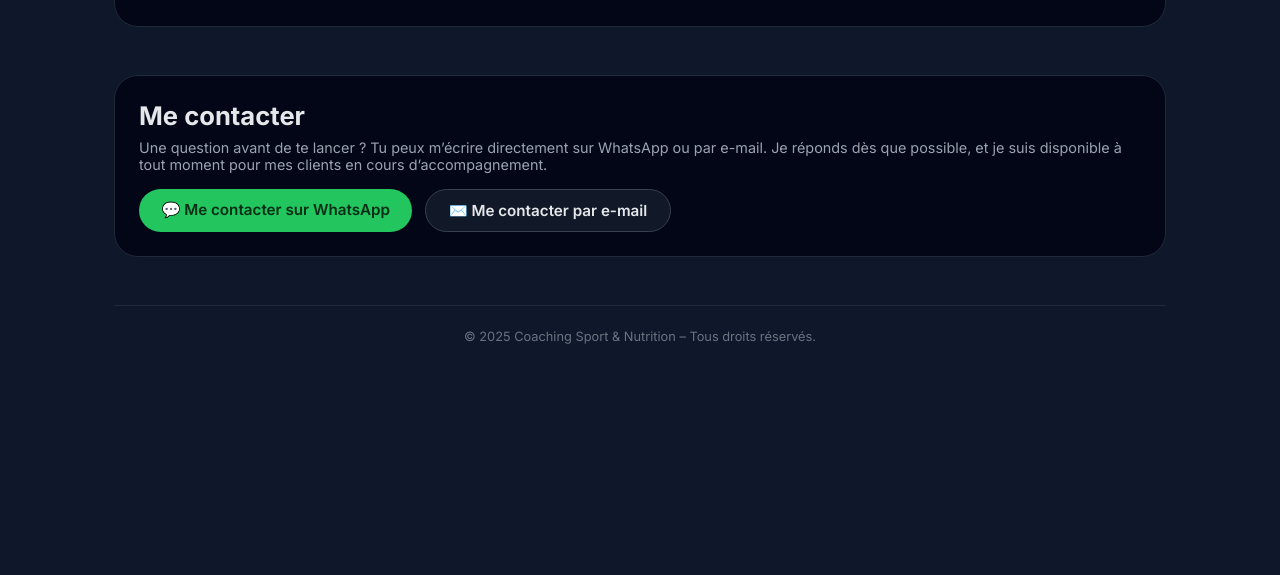
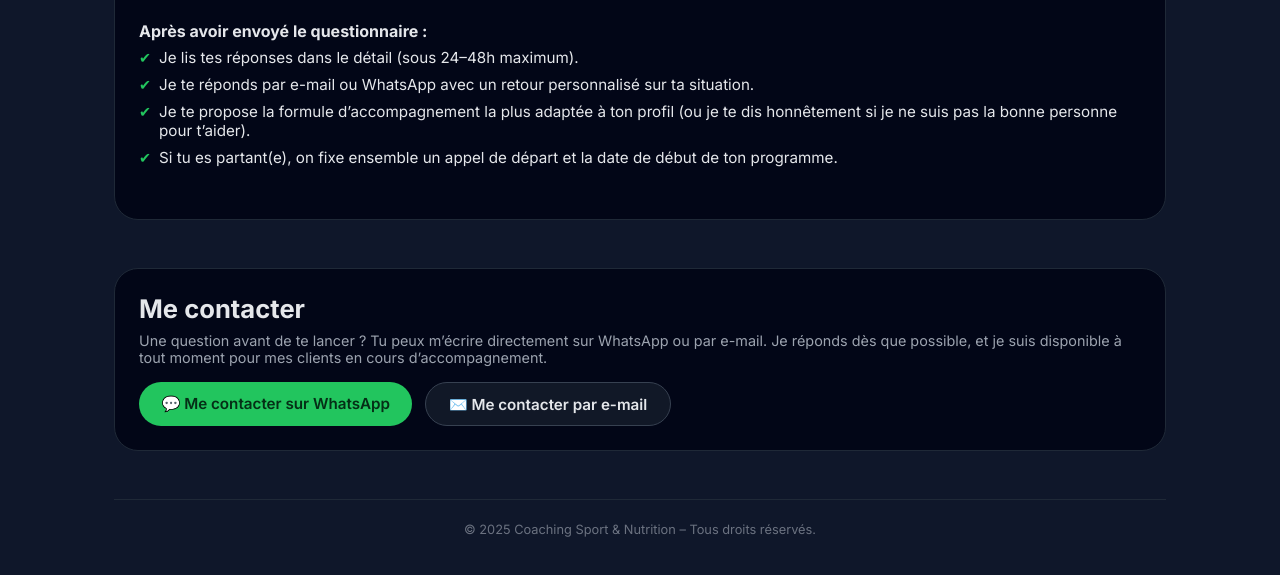
Before and after one commit to AllBrocanterie/coaching-sport-nutrition, a plain HTML site: page index.html in a window 1280 px wide. Shown: the part 4467-5042 px from the top of the page. Before the commit the page ends 4857 px from the top, so only its background shows below. Drawn offline with Linux system fonts and the light colour scheme.

Commit message:
Update index.html

```diff
--- a/index.html
+++ b/index.html
@@ -688,7 +688,18 @@
           Chargement…
         </iframe>
         <!-- 🔺🔺🔺 FIN DU GOOGLE FORM 🔺🔺🔺 -->
+                <!-- CE QUI SE PASSE APRÈS LE QUESTIONNAIRE -->
+        <div style="margin-top:1.2rem; font-size:0.9rem;">
+          <h3 style="font-size:1rem; margin-bottom:0.4rem;">Après avoir envoyé le questionnaire :</h3>
+          <ul class="hero-list">
+            <li>Je lis tes réponses dans le détail (sous 24–48h maximum).</li>
+            <li>Je te réponds par e-mail ou WhatsApp avec un retour personnalisé sur ta situation.</li>
+            <li>Je te propose la formule d’accompagnement la plus adaptée à ton profil (ou je te dis honnêtement si je ne suis pas la bonne personne pour t’aider).</li>
+            <li>Si tu es partant(e), on fixe ensemble un appel de départ et la date de début de ton programme.</li>
+          </ul>
+        </div>
       </section>
+
             <!-- CONTACT -->
       <section id="contact" class="contact-section">
         <h2>Me contacter</h2>
```
